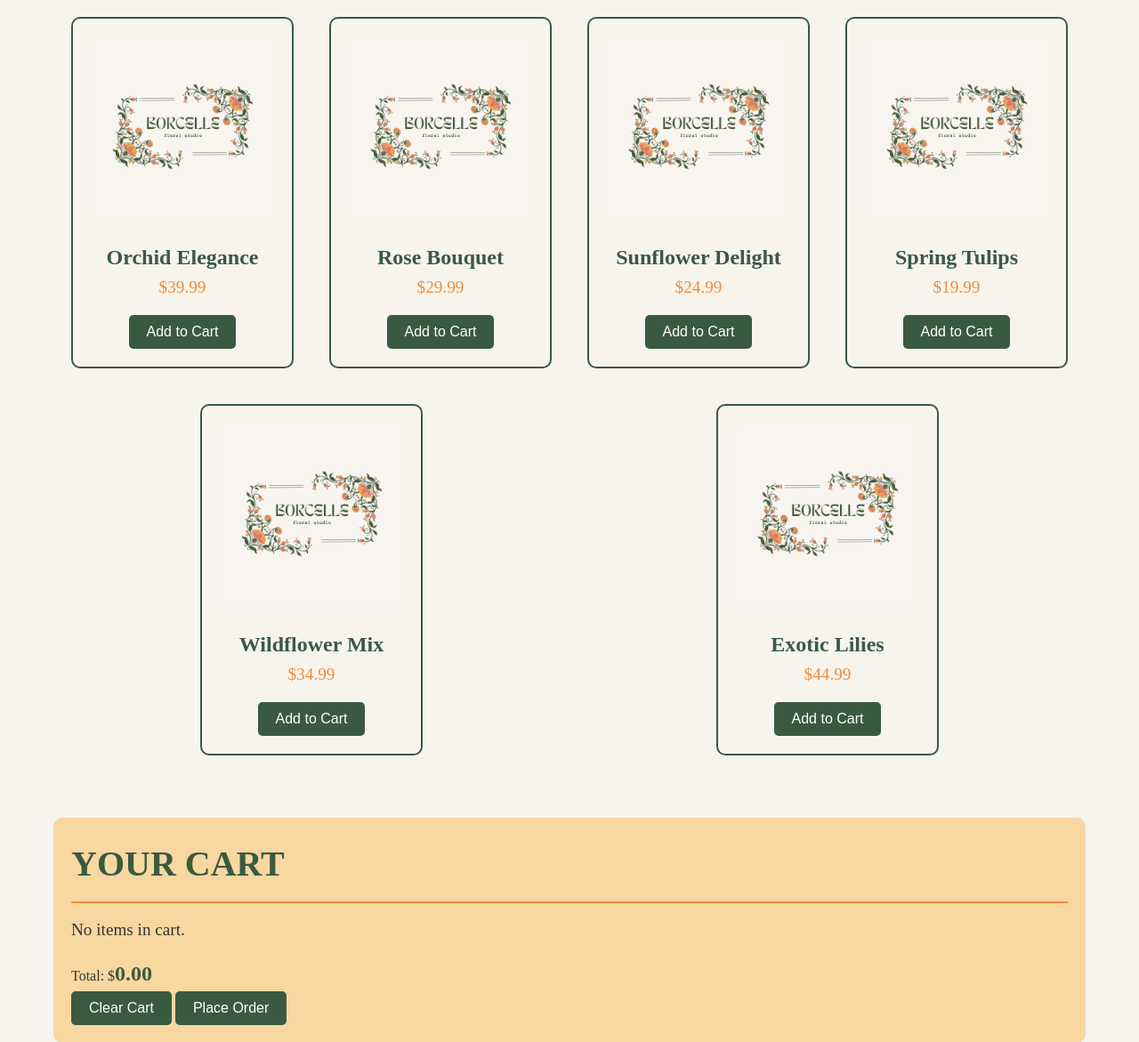
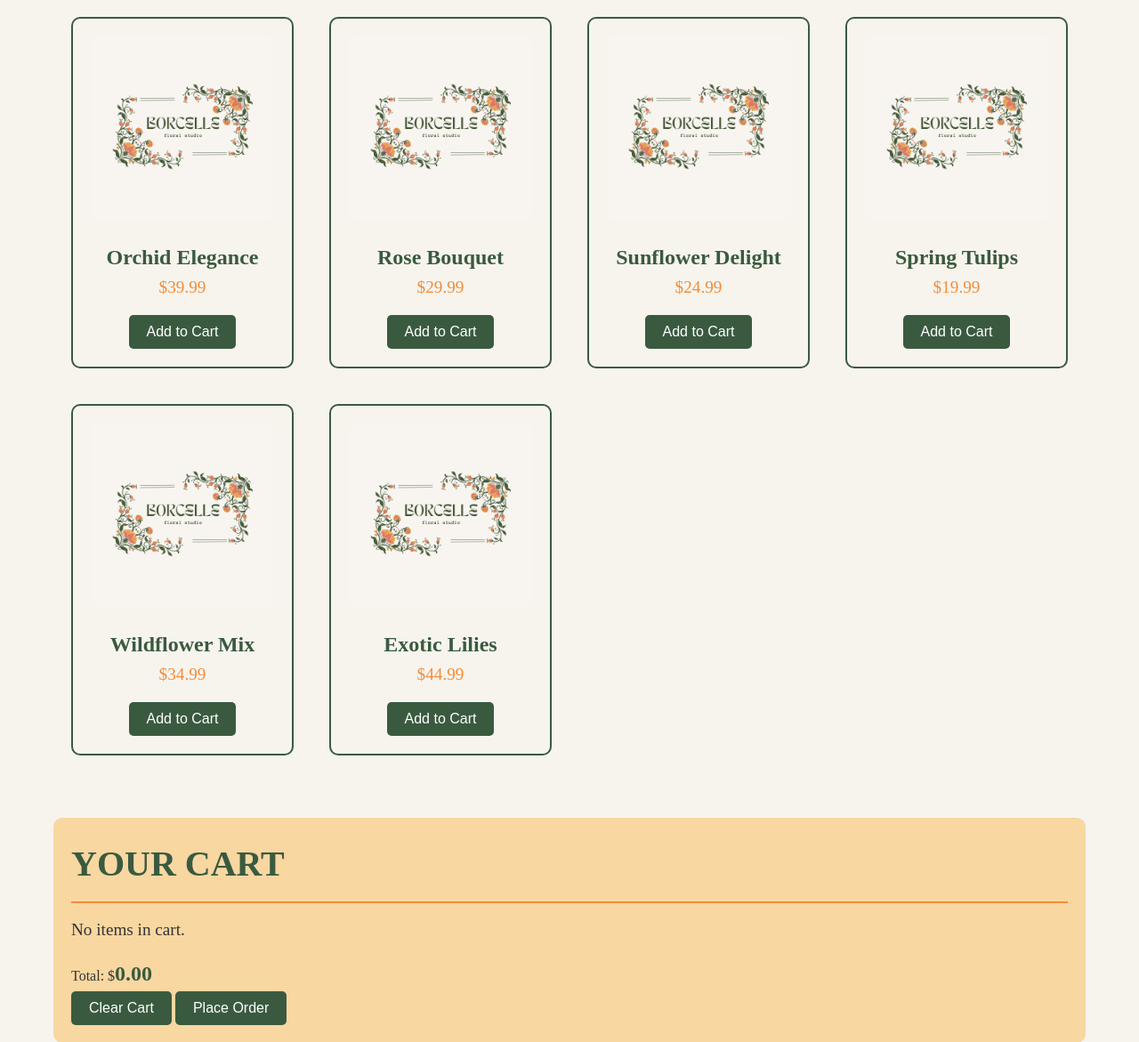
Before and after one commit to Rstark28/CS20Midterm, a Python web app: template site/templates/order.html in a window 1280 px wide. Shown: the part 252-1423 px from the top of the page at 89% size. Run offline with Jinja, Linux system fonts and the light colour scheme; the template is opened without the code that fills it, so the values that code supplies are empty.

Commit message:
minor changes

```diff
--- a/site/static/css/order.css
+++ b/site/static/css/order.css
@@ -1,6 +1,5 @@
 #featured-arrangements {
     display: flex;
-    justify-content: space-around;
     flex-wrap: wrap;
 }
 
```
